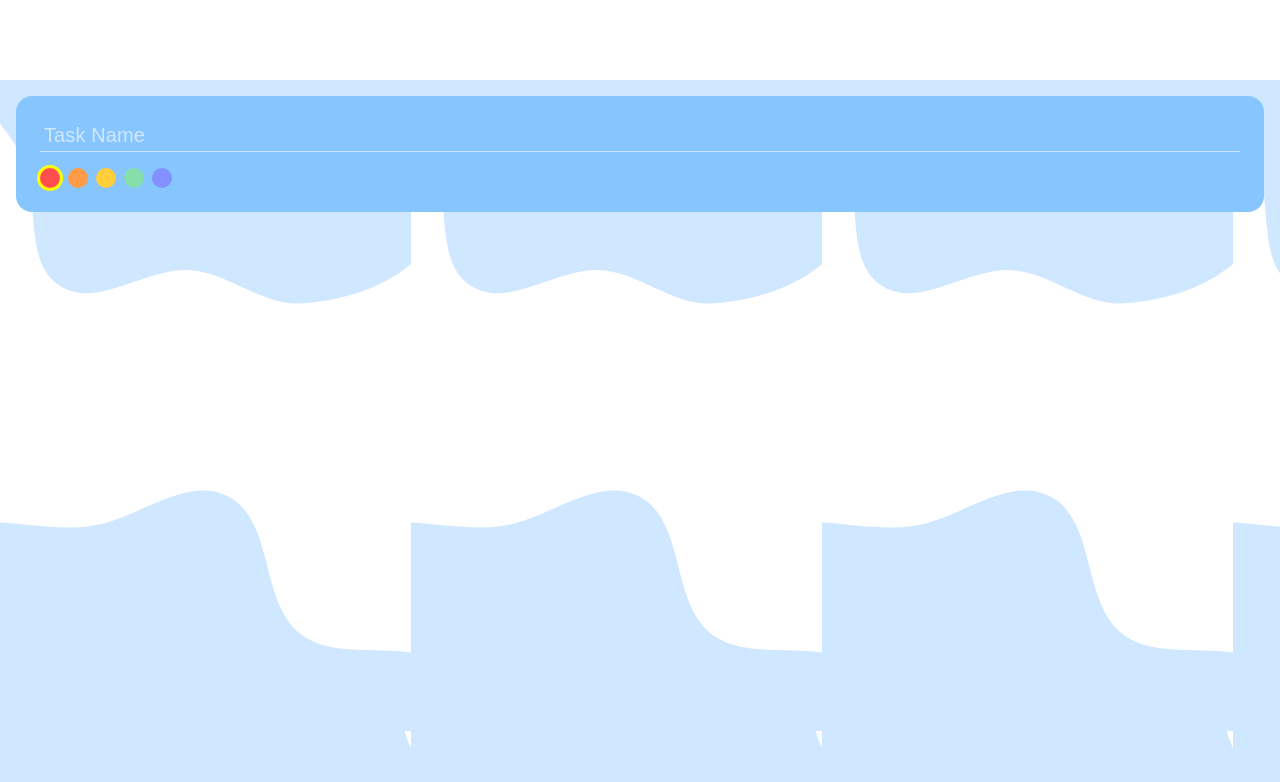
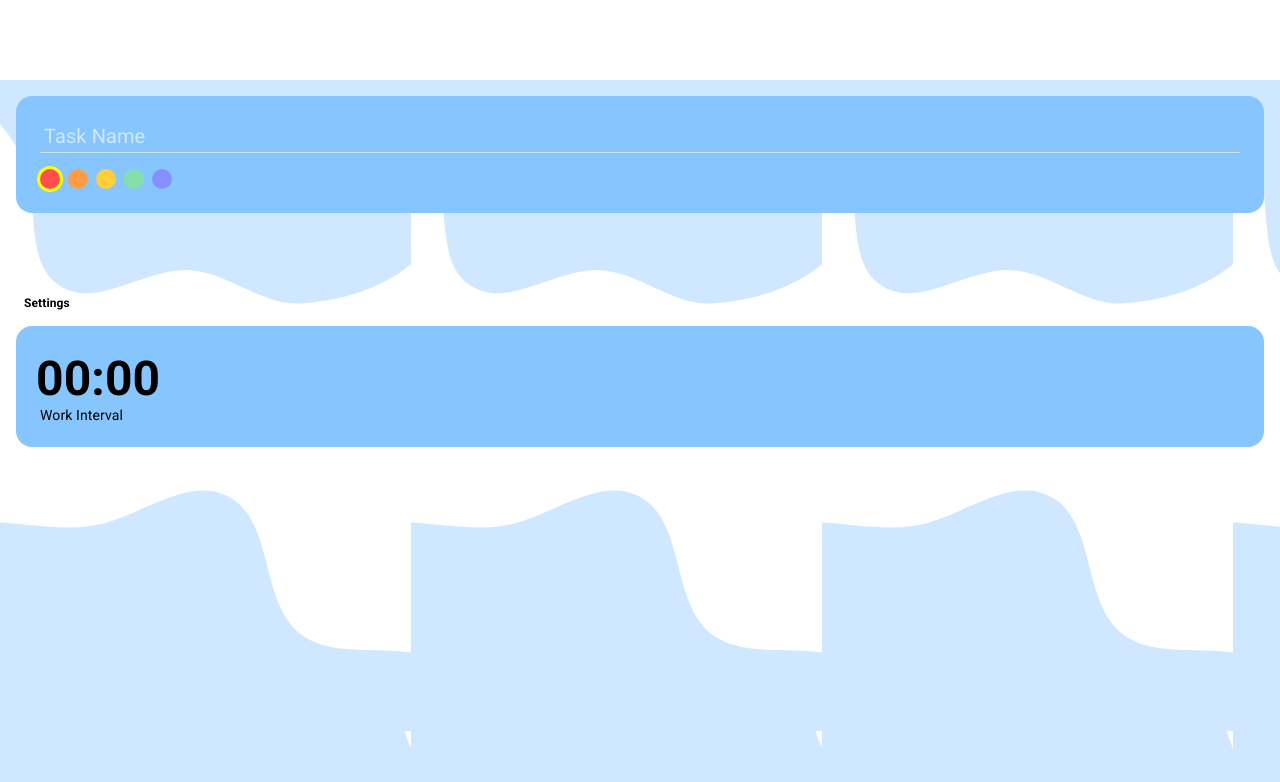
Before and after one commit to mmfallacy/react-hook-form-controlled, a React (Create React App) app: page / in a window 1280 px wide. Shown: the top 782 px of the page. Built offline with nearby package versions, Linux system fonts and the light colour scheme.

Commit message:
UI: Task Time Input

```diff
--- a/src/App.js
+++ b/src/App.js
@@ -7,6 +7,7 @@ import {
 import {
     TaskNameInput,
     TaskColorInput,
+    TaskTimeInput
 } from './components'
 
 const COLORS = ["#FF4E4E", "#FF9C45", "#FFCE3A", "#86DFAB", "#8490FF"]
@@ -17,8 +18,12 @@ function App() {
             <Header />
             <form>
                 <FormSection>
-                    <TaskNameInput />
-                    <TaskColorInput name="Color" colors={COLORS}/>
+                    <TaskNameInput name="taskName"/>
+                    <TaskColorInput name="color" colors={COLORS}/>
+                </FormSection>
+
+                <FormSection header="Settings">
+                    <TaskTimeInput name=""/>
                 </FormSection>
             </form>
         </Page>
--- /dev/null
+++ b/src/components/TaskTimeInput.js
@@ -0,0 +1,36 @@
+
+import styled from 'styled-components/macro';
+
+const TimeInputContainer = styled.div`
+
+`
+const TimeInputHeader = styled.header`
+    font-size: 14px;
+    font-weight: 400;
+`
+const TimeInput = styled.input`
+    font-size: 48px;
+    font-weight: bolder;
+    background:none;
+    border:none;
+    margin-left:-4px;
+    padding:0px;
+    width:100%;
+    caret-color: transparent;
+`
+
+export const TaskTimeInput = ()=>{
+
+
+
+    return (
+        <TimeInputContainer>
+            <TimeInput type="tel"
+                defaultValue="00:00"
+            />
+            <TimeInputHeader>
+                Work Interval
+            </TimeInputHeader>
+        </TimeInputContainer>
+    )
+}
--- a/src/components/index.js
+++ b/src/components/index.js
@@ -1,2 +1,3 @@
 export * from './TaskNameInput';
 export * from './TaskColorInput'
+export * from './TaskTimeInput'
--- a/src/globalStyles.js
+++ b/src/globalStyles.js
@@ -11,6 +11,11 @@ export const GlobalStyles = createGlobalStyle`
 
     *{
         box-sizing: border-box;
+        font-family: Roboto;
         letter-spacing: .1px;
     }
+
+    *:focus{
+        outline:none;
+    }
 `
```
